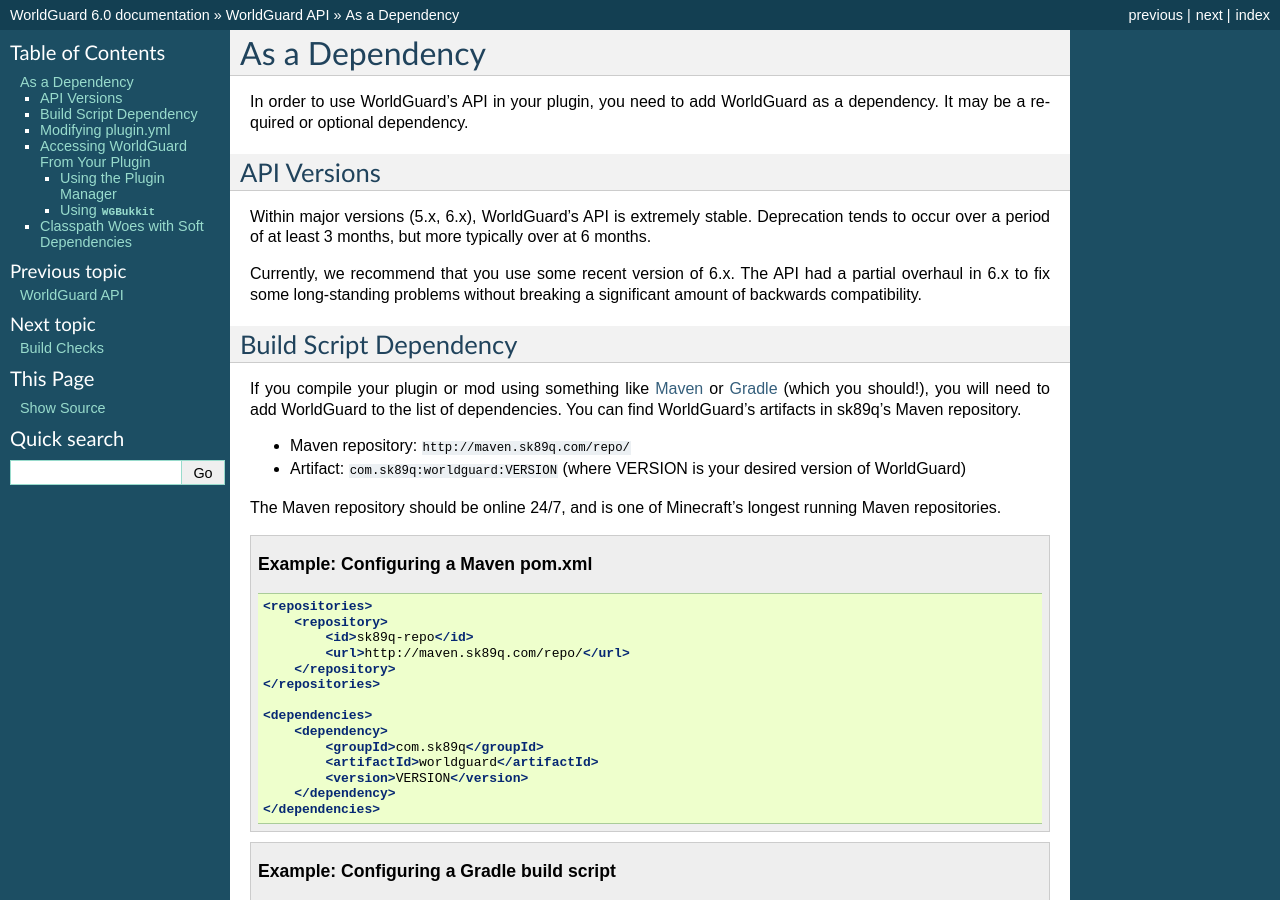
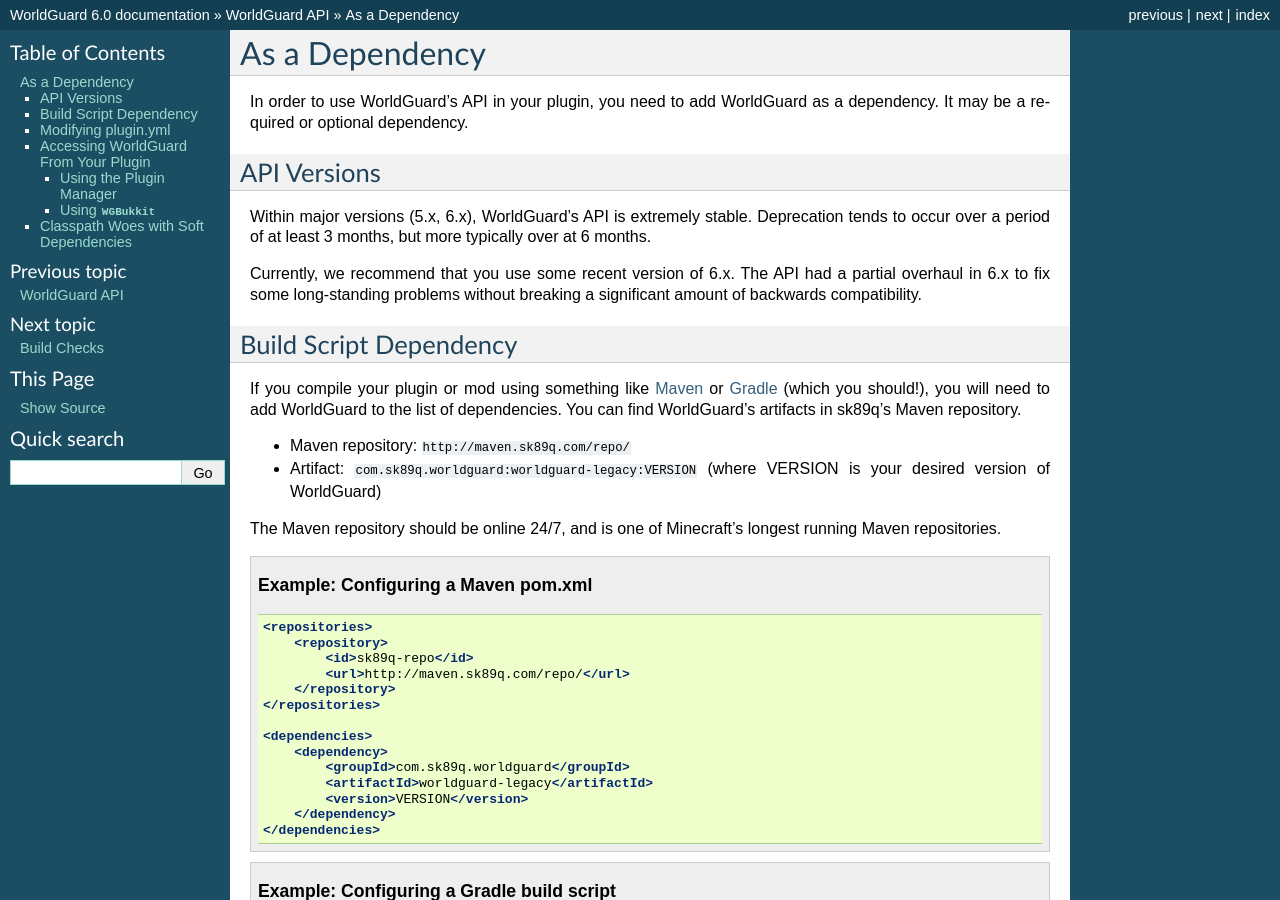
Before and after one commit to aurorasmiles/WorldGuardDocs, a Sphinx documentation site: the page built from source/developer/dependency.rst, in a window 1280 px wide and 900 px high. Built offline with Sphinx 7.4.7, drawn with Linux system fonts in a browser that asks for light colours.

Commit message:
Update artifact and group ids in the maven section

```diff
--- a/source/developer/dependency.rst
+++ b/source/developer/dependency.rst
@@ -17,7 +17,7 @@
 If you compile your plugin or mod using something like `Maven <https://maven.apache.org/>`_ or `Gradle <https://www.gradle.org/>`_ (which you should!), you will need to add WorldGuard to the list of dependencies. You can find WorldGuard's artifacts in sk89q's Maven repository.
 
 * Maven repository: ``http://maven.sk89q.com/repo/``
-* Artifact: ``com.sk89q:worldguard:VERSION`` (where VERSION is your desired version of WorldGuard)
+* Artifact: ``com.sk89q.worldguard:worldguard-legacy:VERSION`` (where VERSION is your desired version of WorldGuard)
 
 The Maven repository should be online 24/7, and is one of Minecraft's longest running Maven repositories.
 
@@ -34,8 +34,8 @@
 
         <dependencies>
             <dependency>
-                <groupId>com.sk89q</groupId>
-                <artifactId>worldguard</artifactId>
+                <groupId>com.sk89q.worldguard</groupId>
+                <artifactId>worldguard-legacy</artifactId>
                 <version>VERSION</version>
             </dependency>
         </dependencies>
```
